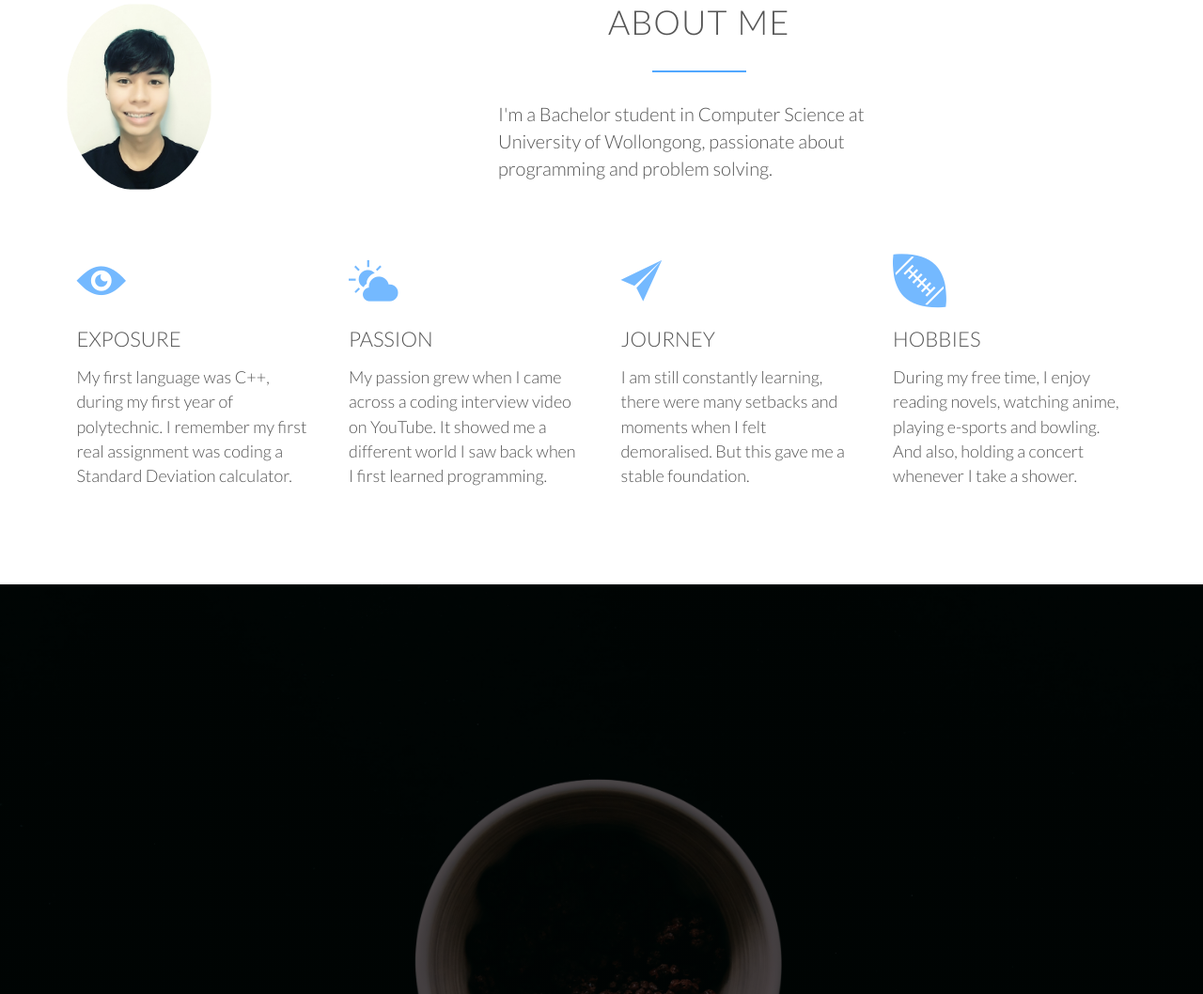
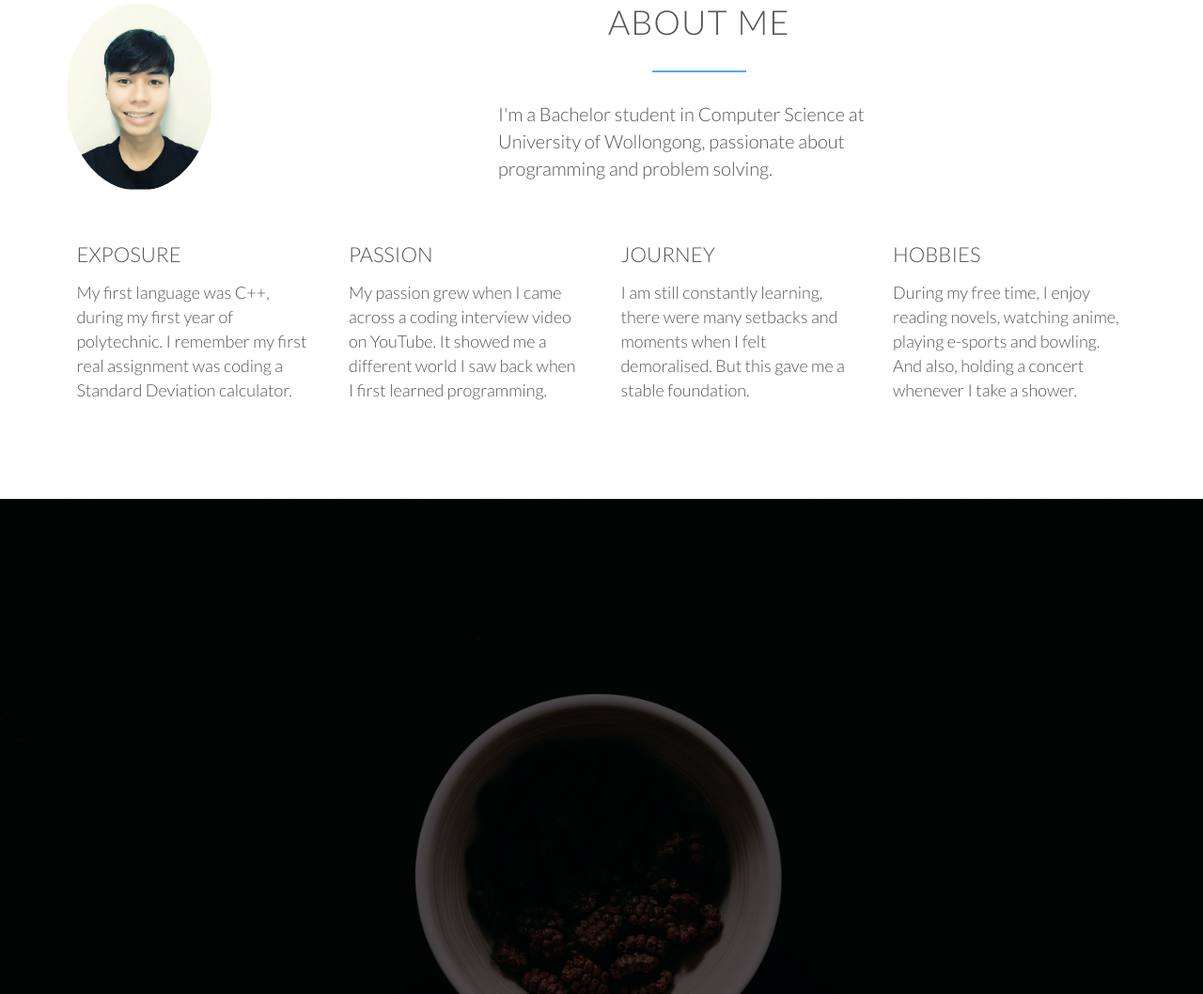
Before and after one commit to joliverc18/joliverc18.github.io, a plain HTML site: page index.html in a window 1280 px wide. Shown: the part 888-1946 px from the top of the page at 94% size. Drawn offline with nearby package versions, Linux system fonts and the light colour scheme.

Commit message:
Changed icons

```diff
--- a/index.html
+++ b/index.html
@@ -70,28 +70,28 @@
                 <!--The block forms a column that takes up a quarter of the row-->
                 <div class="col span-1-of-4 box" >
                     <!--icon; may have different syntax based on the version of ionicon you are using-->
-                    <i class="ion-ios-eye icon-big"></i>
+<!--                    <i class="ion-ios-eye icon-big"></i>-->
                     <h3>Exposure</h3>
                     <p>
                         My first language was C++, during my first year of polytechnic. I remember my first real assignment was coding a Standard Deviation calculator.
                     </p>
                 </div>
                 <div class="col span-1-of-4 box">
-                    <i class="ion-ios-partlysunny icon-big"></i>
+<!--                    <i class="ion-ios-partlysunny icon-big"></i>-->
                     <h3>Passion</h3>
                     <p>
                         My passion grew when I came across a coding interview video on YouTube. It showed me a different world I saw back when I first learned programming.
                     </p>
                 </div>
                 <div class="col span-1-of-4 box">
-                    <i class="ion-ios-paperplane icon-big"></i>
+<!--                    <i class="ion-ios-paperplane icon-big"></i>-->
                     <h3>Journey</h3>
                     <p>
                         I am still constantly learning, there were many setbacks and moments when I felt demoralised. But this gave me a stable foundation.
                     </p>
                 </div>
                 <div class="col span-1-of-4 box">
-                    <i class="ion-ios-americanfootball icon-big"></i>
+<!--                    <i class="ion-ios-americanfootball icon-big"></i>-->
                     <h3>Hobbies</h3>
                     <p>
                         During my free time, I enjoy reading novels, watching anime, playing e-sports and bowling. And also, holding a concert whenever I take a shower.
```
